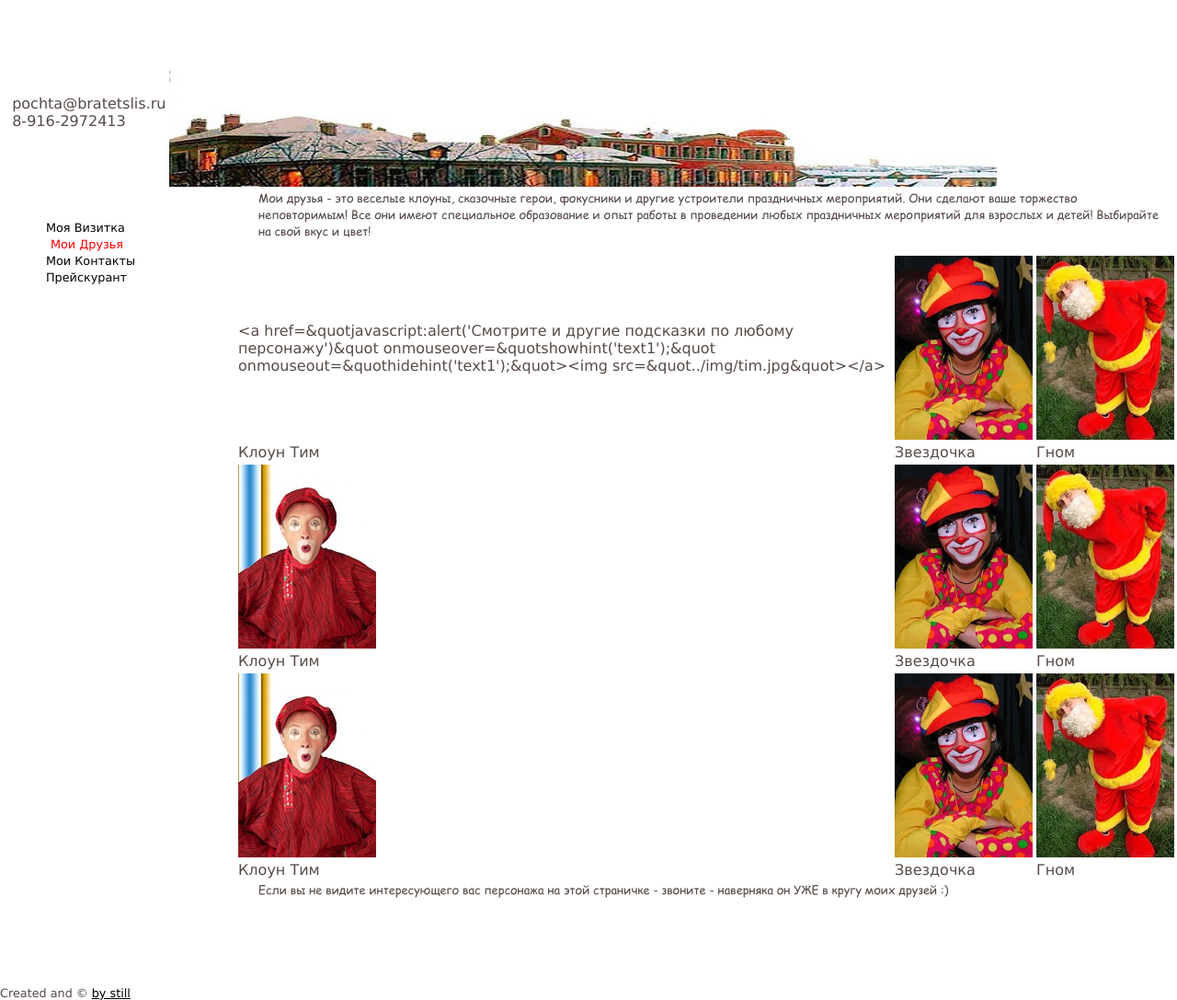
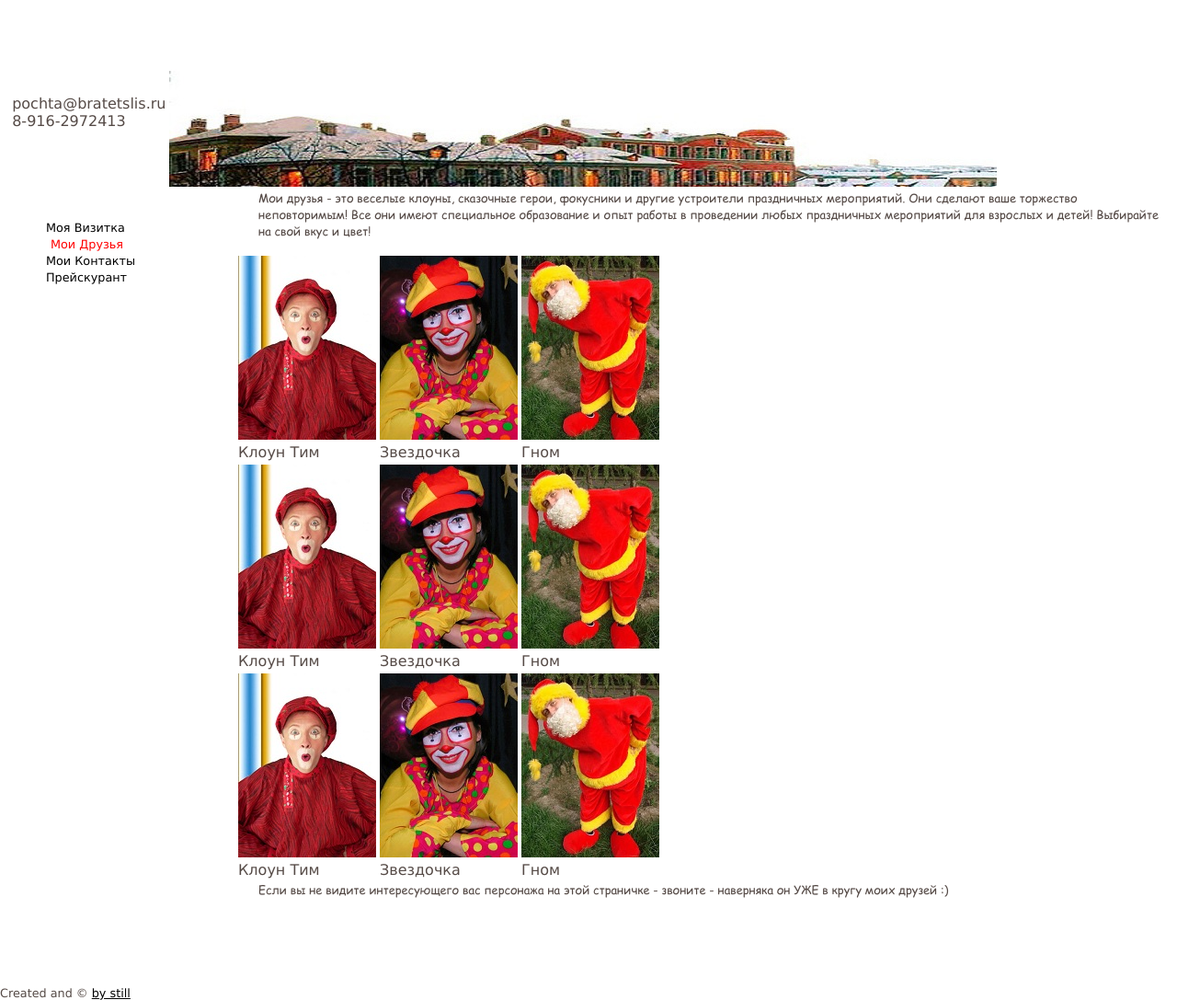
Before and after one commit to bratetslis/Site, a Jekyll site: the page built from friends.md, in a window 1280 px wide. Shown: the whole page at 92% size. Built offline with Jekyll 4.4.1, drawn with Linux system fonts in a browser that asks for light colours.

Commit message:
Update friends.md

```diff
--- a/friends.md
+++ b/friends.md
@@ -13,7 +13,8 @@ nav: friends
 <p>Мои друзья - это веселые клоуны, сказочные герои, фокусники и другие устроители праздничных мероприятий. Они сделают ваше торжество неповторимым! Все они имеют специальное образование и опыт работы в проведении любых праздничных мероприятий для взрослых и детей! Выбирайте на свой вкус и цвет!</p>
 
 <table>
-<tr><td><a href=&quotjavascript:alert('Смотрите и другие подсказки по любому персонажу')&quot onmouseover=&quotshowhint('text1');&quot onmouseout=&quothidehint('text1');&quot><img src=&quot../img/tim.jpg&quot></a></td>
+<tr>
+<td><a href="javascript:alert('Смотрите и другие подсказки по любому персонажу')" onmouseover="showhint('text1');" onmouseout="hidehint('text1');"><img src="../img/tim.jpg"></a></td>
 <td><a href="javascript:alert('Смотрите и другие подсказки по любому персонажу')" onmouseover="showhint('text2');" onmouseout="hidehint('text2');"><img src="../img/zvezdochka.jpg"></a></td>
 <td><a href="javascript:alert('Смотрите и другие подсказки по любому персонажу')" onmouseover="showhint('text3');" onmouseout="hidehint('text3');"><img src="../img/gnom.jpg"></a></td></tr>
 <tr><td> Клоун Тим </td><td>Звездочка</td><td>Гном</td></tr>
```
